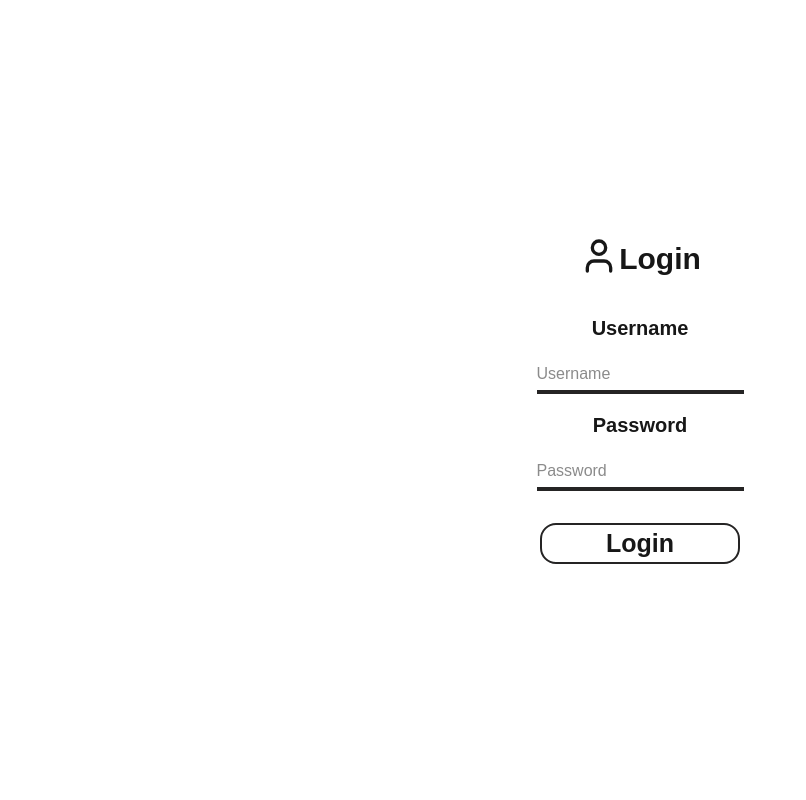
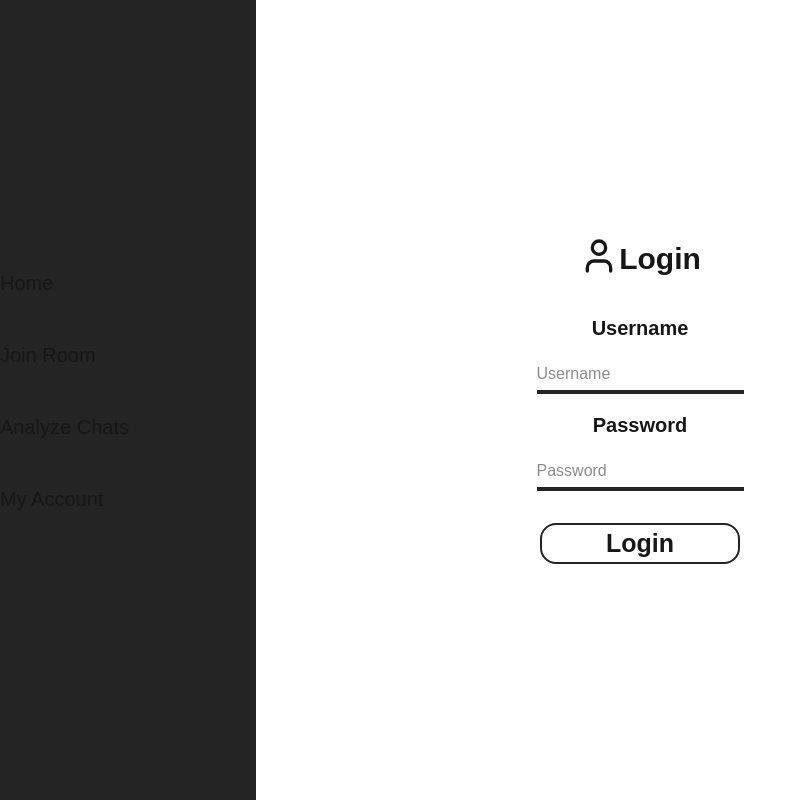
Before and after one commit to rakshit1862005/chatroomproject, a Next.js app: page /Home in a window 1280 px wide. Shown: the whole page, without its empty margins (0-806 px from the left). Built offline with nearby package versions, Linux system fonts and the light colour scheme.

Commit message:
fixed ui bug

```diff
--- a/src/app/Home/page.js
+++ b/src/app/Home/page.js
@@ -5,6 +5,7 @@ import Login from "../myaccount/page"
 export default function Home(){
     return(
         <div>
+            <Sidebar></Sidebar>
             <Login></Login>
         </div>
     )
--- a/src/app/component/sidebar.js
+++ b/src/app/component/sidebar.js
@@ -11,20 +11,19 @@ export default function Sidebar() {
   ];
 
   return (
-    <div className="flex h-screen">
-      <div className="w-1/5 bg-[#252424] p-4 flex flex-col justify-center items-center gap-2">
-        <div className="flex flex-col gap-2 align-center">
+    <div className="fixed top-0 left-0 h-screen w-1/5 bg-[#252424] p-4 flex flex-col justify-center items-center gap-2 z-50">
+      <div className="flex flex-col items-start gap-6 w-full px-4">
         {navItems.map(({ label, href }) => (
           <Link
             key={label}
             href={href}
-              className="min-w-65 min-h-15 rounded-md hover:bg-zinc-700 transition text-[20px] font-light text-white flex items-center m-6"
-            id='bartext'>
+            className="w-11/12 h-12 rounded-md hover:bg-zinc-700 transition text-[20px] font-light text-white "
+            id="bartext"
+          >
             {label}
           </Link>
         ))}
       </div>
     </div>
-    </div>
   );
 }
--- a/src/app/myaccount/page.js
+++ b/src/app/myaccount/page.js
@@ -2,6 +2,7 @@
 
 import axios from 'axios';
 import { User } from 'lucide-react';
+import Sidebar from '../component/sidebar';
 
 export default function Login() {
 
@@ -27,6 +28,7 @@ export default function Login() {
 }
     return (
         <div className="flex flex-col items-center justify-center h-screen">
+
             <form onSubmit={handlesubmit} className="flex flex-col min-w-1/4 min-h-2/4 rounded-xl items-center justify-center align-center gap-4" >
                 <div className="flex flex-row font-bold text-[30px]">
                     <User size={40} />
```
Lines whose indentation alone changed are shown as unchanged.
